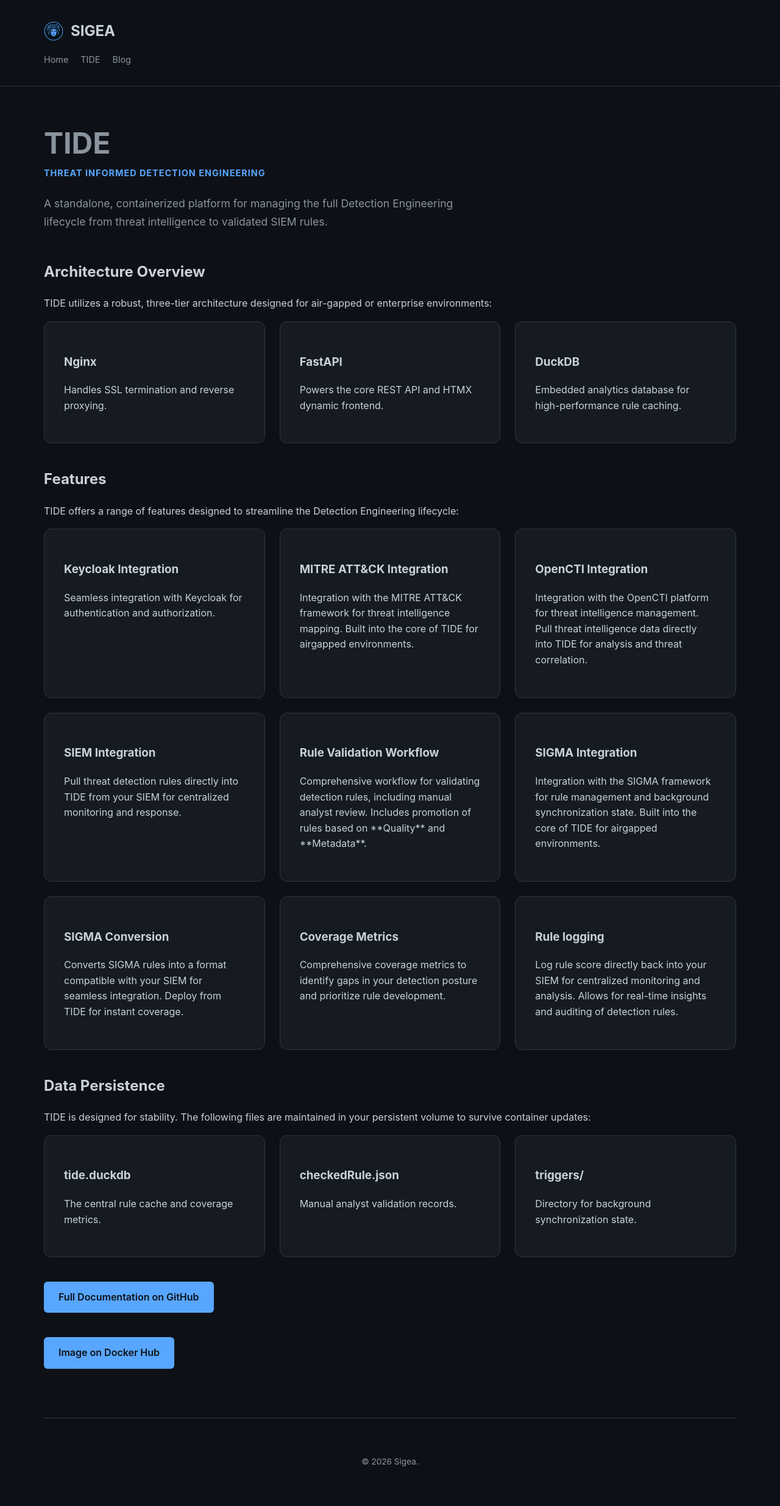
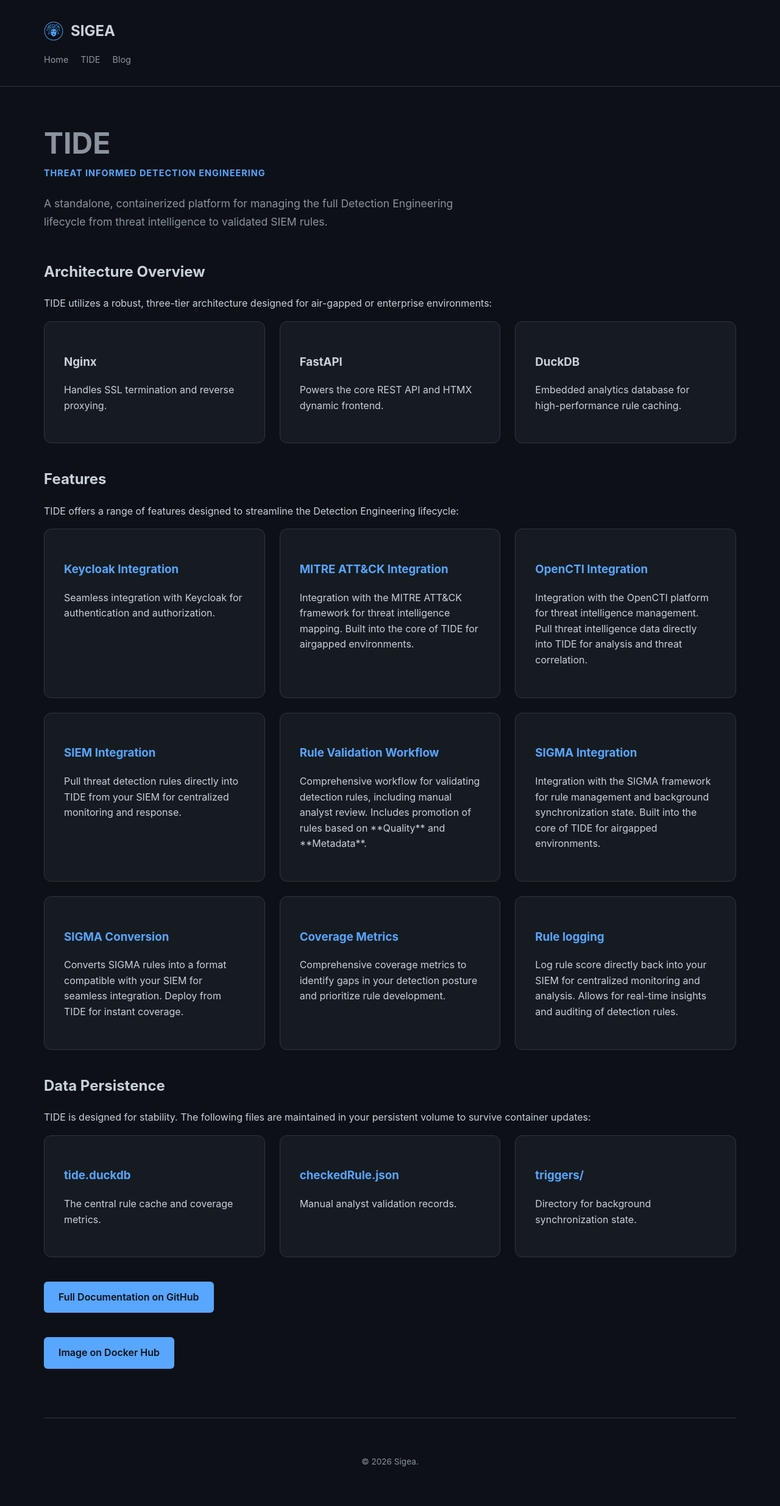
Before and after one commit to sigeauk/sigeauk.github.io, a Jekyll site: the page built from tide.html, in a window 1280 px wide. Shown: the whole page at 61% size. Built offline with Jekyll 4.4.1, drawn with Linux system fonts in a browser that asks for light colours.

```diff
--- a/tide.html
+++ b/tide.html
@@ -34,52 +34,52 @@
 
 <section class="product-info">
 
-        <span class="text-accent"></span><h2>Features</h2></span>
+        <span class="text-accent"><h2>Features</h2></span>
     <p>TIDE offers a range of features designed to streamline the Detection Engineering lifecycle:</p>
 
     <div class="grid">
         <div class="feature-card">
-            <span class="text-accent"></span><h3>Keycloak Integration</h3></span>
+            <span class="text-accent"><h3>Keycloak Integration</h3></span>
             <p>Seamless integration with Keycloak for authentication and authorization.</p>
         </div>
 
         <div class="feature-card">
-            <span class="text-accent"></span><h3>MITRE ATT&CK Integration</h3></span>
+            <span class="text-accent"><h3>MITRE ATT&CK Integration</h3></span>
             <p>Integration with the MITRE ATT&CK framework for threat intelligence mapping. Built into the core of TIDE for airgapped environments.</p>
         </div>
 
         <div class="feature-card">
-            <span class="text-accent"></span><h3>OpenCTI Integration</h3></span>
+            <span class="text-accent"><h3>OpenCTI Integration</h3></span>
             <p>Integration with the OpenCTI platform for threat intelligence management. Pull threat intelligence data directly into TIDE for analysis and threat correlation.</p>
         </div>
 
         <div class="feature-card">
-            <span class="text-accent"></span><h3>SIEM Integration</h3></span>
+            <span class="text-accent"><h3>SIEM Integration</h3></span>
             <p>Pull threat detection rules directly into TIDE from your SIEM for centralized monitoring and response.</p>
         </div>
 
         <div class="feature-card">
-            <span class="text-accent"></span><h3>Rule Validation Workflow</h3></span>
+            <span class="text-accent"><h3>Rule Validation Workflow</h3></span>
             <p>Comprehensive workflow for validating detection rules, including manual analyst review. Includes promotion of rules based on **Quality** and **Metadata**.</p>
         </div>
 
         <div class="feature-card">
-            <span class="text-accent"></span><h3>SIGMA Integration</h3></span>
+            <span class="text-accent"><h3>SIGMA Integration</h3></span>
             <p>Integration with the SIGMA framework for rule management and background synchronization state. Built into the core of TIDE for airgapped environments.</p>
         </div>
 
         <div class="feature-card">
-            <span class="text-accent"></span><h3>SIGMA Conversion</h3></span>
+            <span class="text-accent"><h3>SIGMA Conversion</h3></span>
             <p>Converts SIGMA rules into a format compatible with your SIEM for seamless integration. Deploy from TIDE for instant coverage.</p>
         </div>
 
         <div class="feature-card">
-            <span class="text-accent"></span><h3>Coverage Metrics</h3></span>
+            <span class="text-accent"><h3>Coverage Metrics</h3></span>
             <p>Comprehensive coverage metrics to identify gaps in your detection posture and prioritize rule development.</p>
         </div>
 
         <div class="feature-card">
-            <span class="text-accent"></span><h3>Rule logging</h3></span>
+            <span class="text-accent"><h3>Rule logging</h3></span>
             <p>Log rule score directly back into your SIEM for centralized monitoring and analysis. Allows for real-time insights and auditing of detection rules.</p>
         </div>
     </div>
@@ -87,22 +87,22 @@
 </section>
 
 <section class="product-info">
-    <span class="text-accent"></span><h2>Data Persistence</h2></span>
+    <span class="text-accent"><h2>Data Persistence</h2></span>
     <p>TIDE is designed for stability. The following files are maintained in your persistent volume to survive container updates:</p>
 
     <div class="grid">
         <div class="feature-card">
-            <span class="text-accent"></span><h3>tide.duckdb</h3></span>
+            <span class="text-accent"><h3>tide.duckdb</h3></span>
             <p>The central rule cache and coverage metrics.</p>
         </div>
 
         <div class="feature-card">
-            <span class="text-accent"></span><h3>checkedRule.json</h3></span>
+            <span class="text-accent"><h3>checkedRule.json</h3></span>
             <p>Manual analyst validation records.</p>
         </div>
 
         <div class="feature-card">
-            <span class="text-accent"></span><h3>triggers/</h3></span>
+            <span class="text-accent"><h3>triggers/</h3></span>
             <p>Directory for background synchronization state.</p>
         </div>
     </div>
```
